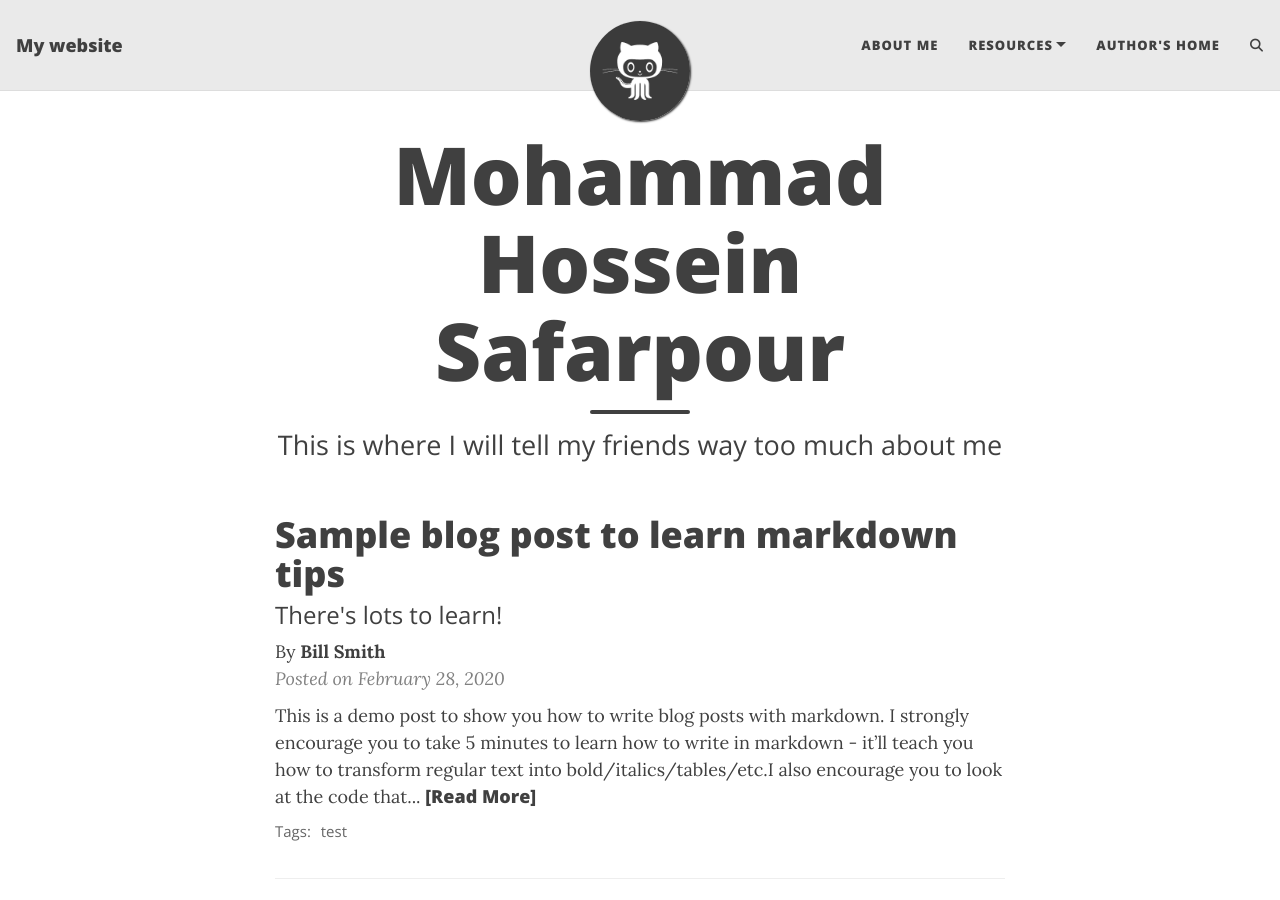
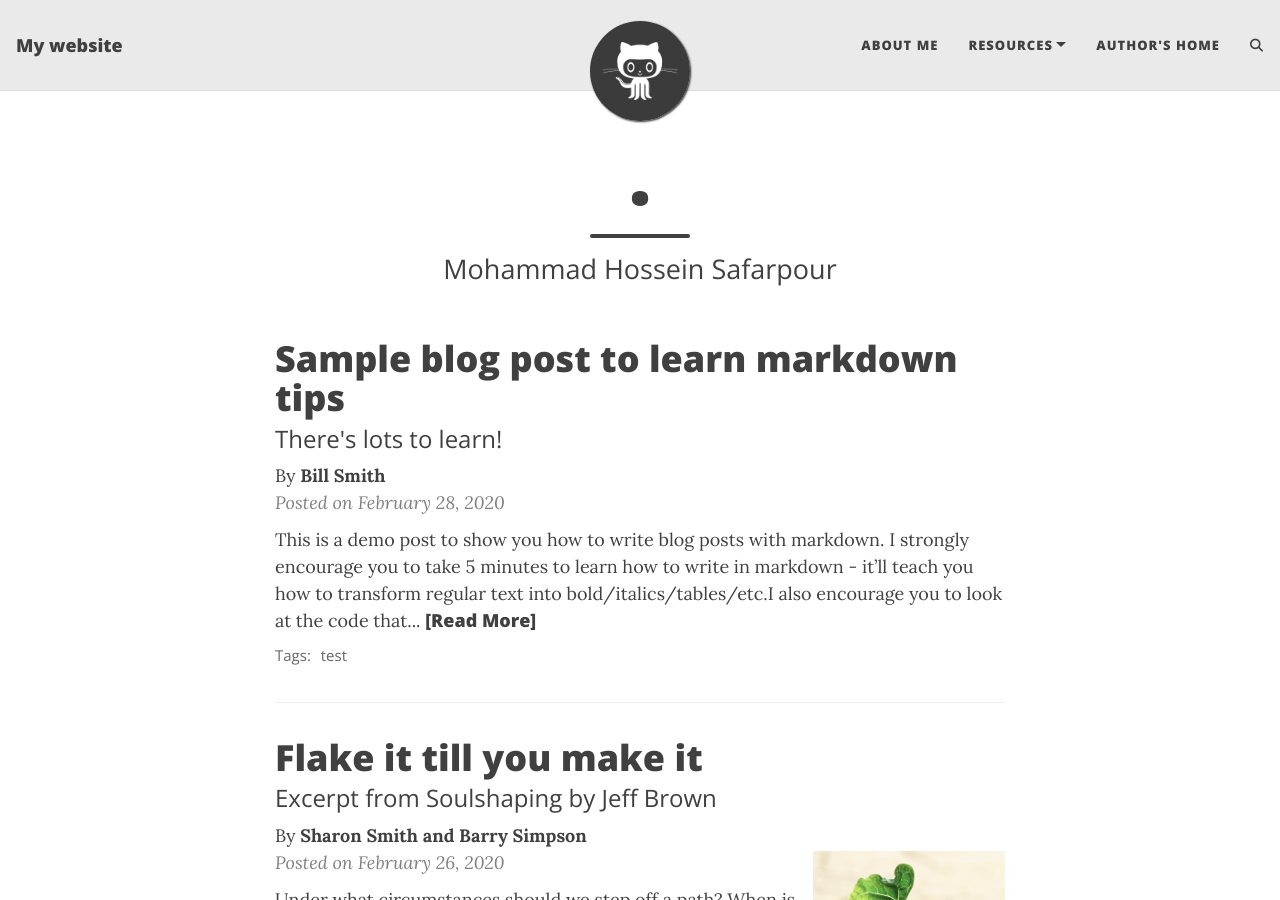
Before and after one commit to safarpour-mh/safarpour-mh.github.io, a Jekyll site: the page built from index.html, in a window 1280 px wide and 900 px high. Built offline with Jekyll 4.4.1, drawn with Linux system fonts in a browser that asks for light colours; the list of posts is cut into pages by our own code; comment, search, counter and statistics services are not loaded.

Commit message:
Update index.html

```diff
--- a/index.html
+++ b/index.html
@@ -1,5 +1,5 @@
 ---
 layout: home
-title: Mohammad Hossein Safarpour
-subtitle: This is where I will tell my friends way too much about me
+title: .
+subtitle: Mohammad Hossein Safarpour
 ---
```
